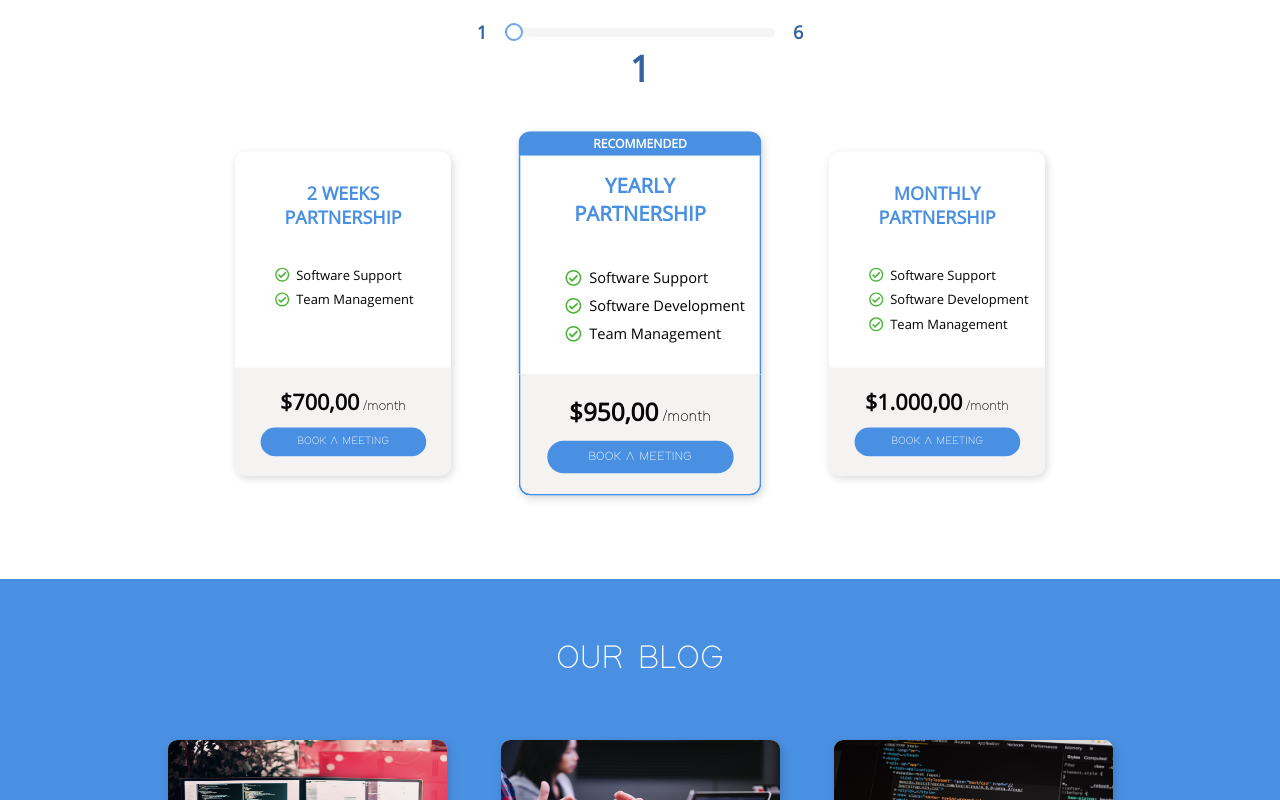
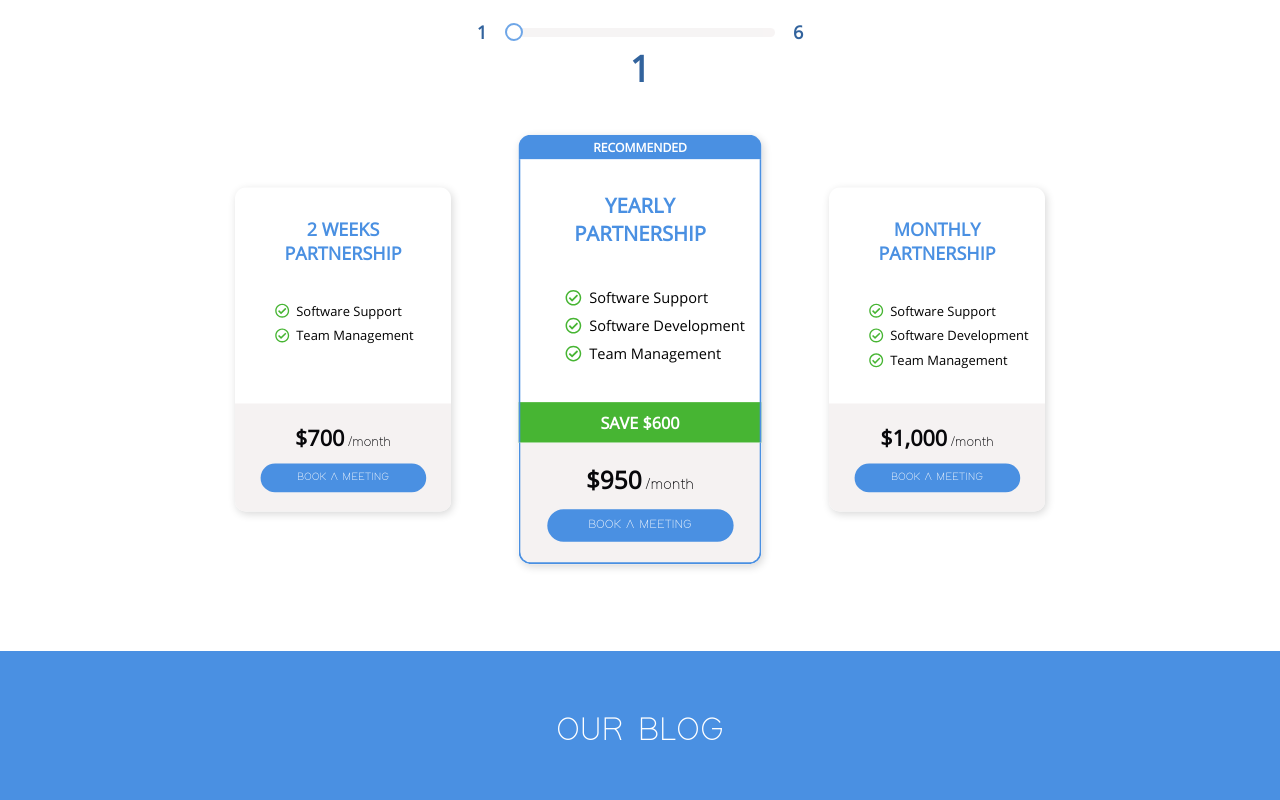
Before and after one commit to fadonitech/front-end-sample-project, a Next.js app: page / in a window 1280 px wide. Shown: the part 2560-3360 px from the top of the page. Built offline with nearby package versions, Linux system fonts and the light colour scheme.

Commit message:
Add Save Feature to PriceCard

```diff
--- a/components/Price/PriceCard/PriceCard.js
+++ b/components/Price/PriceCard/PriceCard.js
@@ -4,34 +4,34 @@ import CardBtn from './CardBtn/CardBtn';
 
 const price = {
   1: {
-    halfMonth: "$700,00",
-    monthly: "$1.000,00",
-    yearly: "$950,00"
+    halfMonth: "700",
+    monthly: "1000",
+    yearly: "950"
   },
   2: {
-    halfMonth: "$1.400,00",
-    monthly: "$2.000,00",
-    yearly: "$1.900,00"
+    halfMonth: "1400",
+    monthly: "2000",
+    yearly: "1900"
   },
   3: {
-    halfMonth: "$2.100,00",
-    monthly: "$3.000,00",
-    yearly: "$2.850,00"
+    halfMonth: "2100",
+    monthly: "3000",
+    yearly: "2850"
   },
   4: {
-    halfMonth: "$2.800,00",
-    monthly: "$4.000,00",
-    yearly: "$3.800,00"
+    halfMonth: "2800",
+    monthly: "4000",
+    yearly: "3800"
   },
   5: {
-    halfMonth: "$3.500,00",
-    monthly: "$5.000,00",
-    yearly: "$4.750,00"
+    halfMonth: "3500",
+    monthly: "5000",
+    yearly: "4750"
   },
   6: {
-    halfMonth: "$4.200,00",
-    monthly: "$6.000,00",
-    yearly: "$5.700,00"
+    halfMonth: "4200",
+    monthly: "6000",
+    yearly: "5700"
   }
 }
 
@@ -73,9 +73,16 @@ const PriceCard = ({
           {management && render[1]}
         </ul>
       </div>
+      {subscription === 'yearly' && (
+        <div className="card--save">
+          <h3 className="open-sans">
+            SAVE ${(parseFloat(price[value].monthly) * 12) - (parseFloat(price[value].yearly) * 12)}
+          </h3>
+        </div>
+      )}
       <div className="card-2">
         <h2 className="open-sans">
-          {price[value][subscription]}
+          ${new Intl.NumberFormat().format(price[value][subscription])}
           <span className="adam">/month</span>
         </h2>
         <CardBtn />
--- a/styles/pages/HomePage/_pricing.scss
+++ b/styles/pages/HomePage/_pricing.scss
@@ -123,9 +123,9 @@
       }
 
       &:nth-child(2) {
-        // border: 0.3rem solid $color-blue;
-        -ms-grid-rows: 3rem 27rem 15rem;
-        grid-template-rows: 3rem 27rem 15rem;
+        height: 53rem;
+        -ms-grid-rows: 3rem 30rem 5rem 15rem;
+        grid-template-rows: 3rem 30rem 5rem 15rem;
 
         .card-1 {
           height: 100%;
@@ -146,7 +146,22 @@
 
         .title {
           &:first-child {
-            margin-top: 2rem;
+            margin-top: 4rem;
+          }
+        }
+
+        .card--save {
+          display: flex;
+          justify-content: center;
+          align-items: center;
+          background-color: $color-green;
+          border-right: 0.3rem solid $color-blue;
+          border-left: 0.3rem solid $color-blue;
+
+          h3 {
+            font-size: 2rem;
+            color: $color-white;
+            font-weight: 600;
           }
         }
 
```
